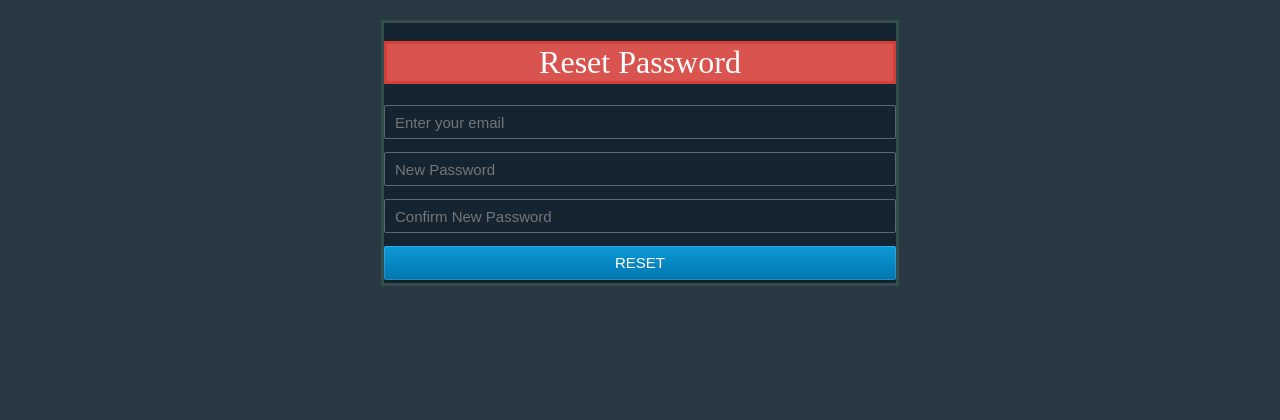
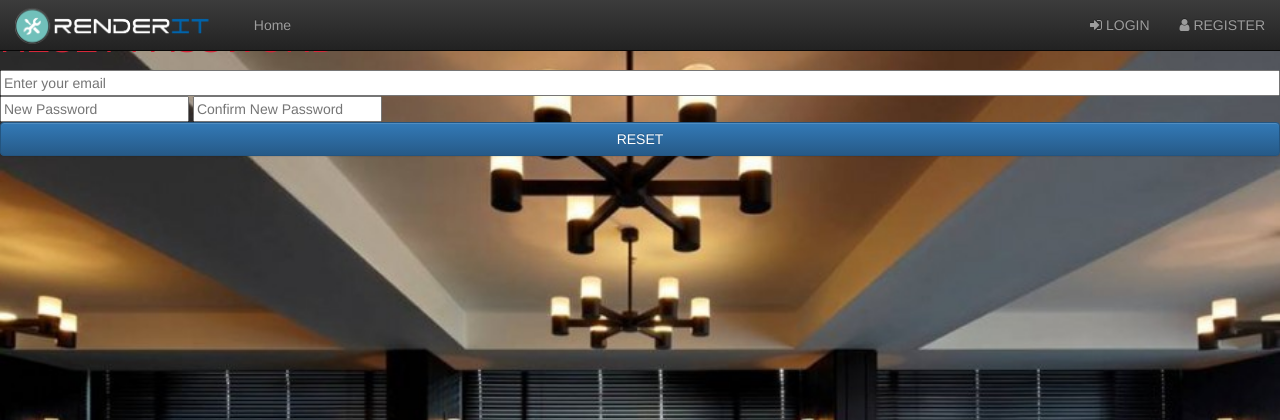
Before and after one commit to jamesabalos/WebTech-Lab-Finals, a PHP site: page /forgot.php in a window 1280 px wide. Shown: the top 420 px of the page. Before the commit the page ends 286 px from the top, so only its background shows below. Run offline with PHP 8.4, Linux system fonts and the light colour scheme; some libraries are stand-ins or nearby versions.

Commit message:
Redesigned the Error.php

```diff
--- a/AdminModule/forgot.php
+++ b/AdminModule/forgot.php
@@ -5,13 +5,58 @@ session_start();
 ?>
 
 <!DOCTYPE html>
-<html>
+<html lang="en">
 <head>
-  <title>Reset Password</title>
-  <link rel="stylesheet" href="form.css" type="text/css">
-  <meta charset="UTF-8">
+    <title>RESET PASSWORD</title>
 
+    <meta charset="utf-8">
+    <meta http-equiv="X-UA-Compatible" content="IE=edge">
+    <meta name="viewport" content="width=device-width, initial-scale=1">
+
+    <link rel="icon" href="./public/images/home.png">
+
+    <link href="css/index.css" rel="stylesheet" type="text/css">
+    <link rel="stylesheet" type="text/css" href="./public/css/bootstrap.css">
+    <link rel="stylesheet" type="text/css" href="./public/css/bootstrap-theme.css">
+    <link rel="stylesheet" type="text/css" href="./public/css/footer.css">
+    <link rel="stylesheet" type="text/css" href="./public/css/style.css">
+
+    <link rel="stylesheet" href="http://maxcdn.bootstrapcdn.com/font-awesome/4.2.0/css/font-awesome.min.css">
 </head>
+
+    <body>
+
+    <!-- Navigation-->
+      <nav class="navbar navbar-inverse navbar-fixed-top">
+        <div class="container-fluid">
+          <div class="navbar-header">
+            <button class="navbar-toggle" type="button" data-toggle="collapse" data-target="#myNavbar"><span class="icon-bar"></span><span class="icon-bar"></span><span class="icon-bar"></span></button><a class="navbar-brand" href="/"><img class="logo" src="./public/images/Logo1.png"/></a>
+          </div>
+          <div class="collapse navbar-collapse" id="myNavbar">
+
+            <ul class="nav navbar-nav">
+              <li><a href="index.html">Home</a></li>
+            </ul>
+
+            <ul class="nav navbar-nav navbar-right">
+              <li class="dropdown"><a class="dropdown-toggle" data-toggle="dropdown" href="#"><span class="fa fa-sign-in"></span> LOGIN </a>
+                <ul class="dropdown-menu">
+                    <li><button class="btn btn btn-secondary btn-sm btn-block" type="button" data-toggle="modal" data-target="#HOlogin">Customer Login</button></li>
+                    <li><button class="btn btn btn-secondary btn-sm btn-block" type="button" data-toggle="modal" data-target="#SPlogin">Service Provider Login</button></li>
+                </ul>
+              </li>
+
+              <li class="dropdown"><a class="dropdown-toggle" data-toggle="dropdown" href="#"><span class="fa fa-user"></span>  REGISTER</a>
+                <ul class="dropdown-menu">
+                    <li><button class="btn btn btn-secondary btn-sm btn-block" type="button" data-toggle="modal" data-target="#HORegistration">Customer Signup</button></li>
+                    <li><button class="btn btn btn-secondary btn-sm btn-block" type="button" data-toggle="modal" data-target="index.html#SPRegistration">Service Provider Signup</button></li>
+                </ul>
+              </li>
+
+            </ul>
+          </div>
+        </div>
+      </nav>
 
 <?php
 	if($_SERVER['REQUEST_METHOD'] == 'POST'){
@@ -52,8 +97,6 @@ session_start();
 
 <body>
 
-
-
 	<div class="body-content">
 	   <div class="body-content-module">
 		<div class="errorDetails">
@@ -69,7 +112,5 @@ session_start();
 	  </div>
 	</div>
 
-
-
 </body>
 </html>
--- a/AdminModule/public/css/style.css
+++ b/AdminModule/public/css/style.css
@@ -7,3 +7,11 @@
 	margin-bottom: 0;
 	border-radius: 0;
 }
+.errorImg{
+	height: 200px !important;
+	padding: 20px !important;
+}
+.errorDetailsHeading{
+	color: #d6283a;
+	text-transform: uppercase;
+}
```
Also changed, not shown: AdminModule/error.php (+22 -15 lines), AdminModule/favicon.ico (deleted), AdminModule/public/images/error.png (added).
